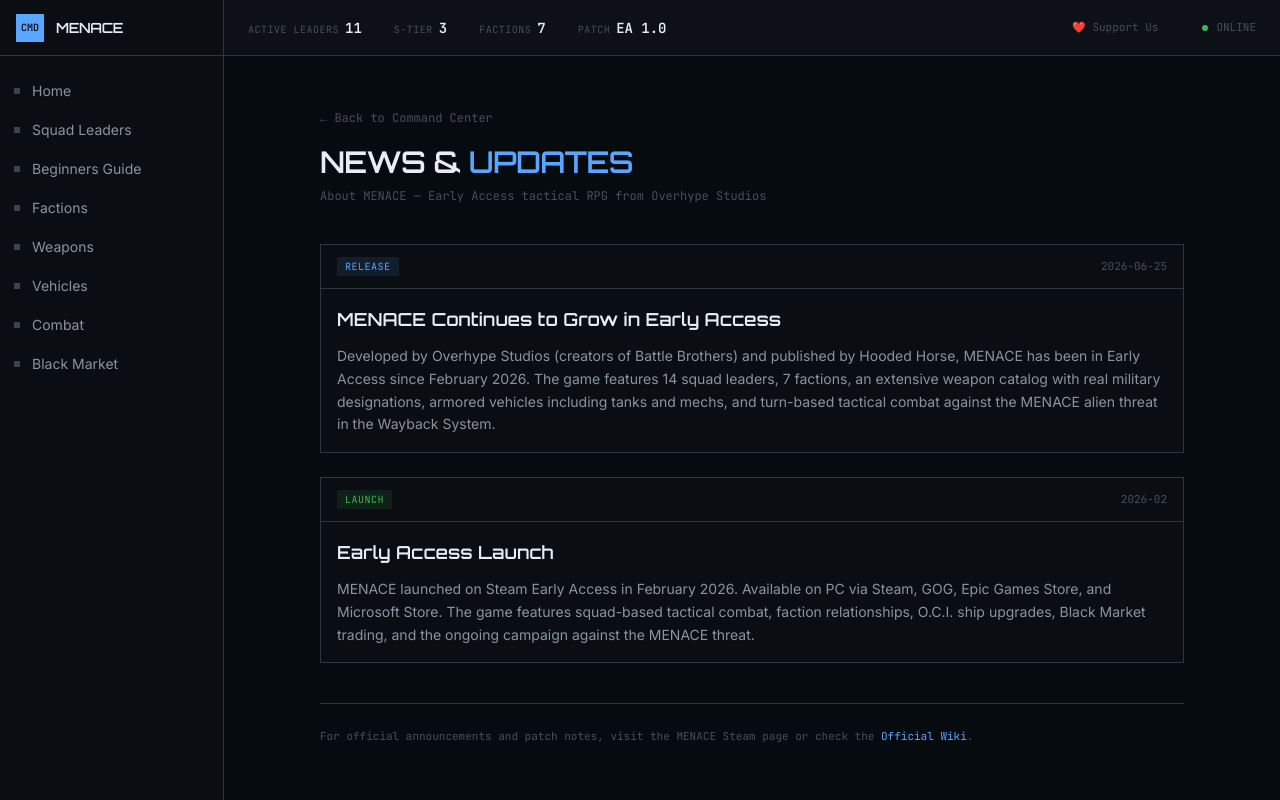
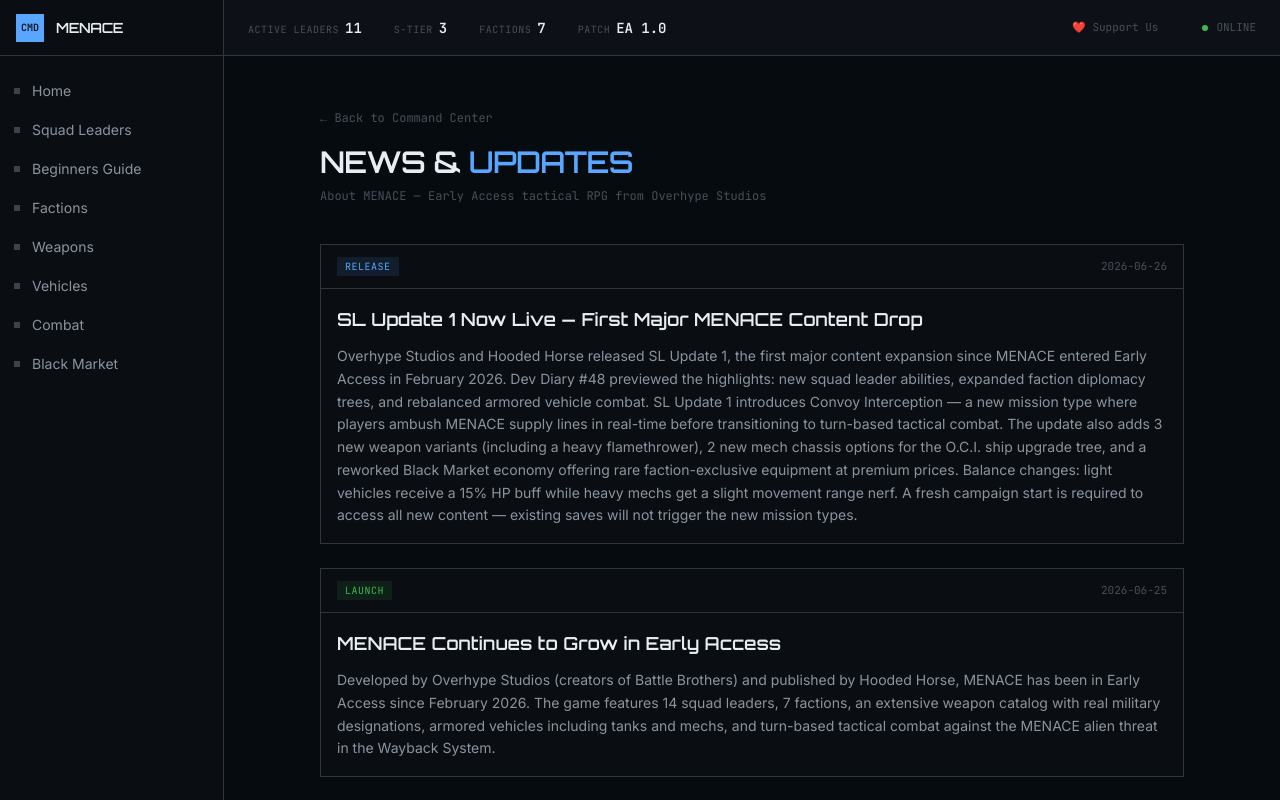
Before and after one commit to ryuuu2020/menace-guide, a Next.js app: page /news in a window 1280 px wide. Shown: the top 800 px of the page. Built offline with nearby package versions, Linux system fonts and the light colour scheme.

Commit message:
news: 2026-06-26 daily update

```diff
--- a/app/news/page.tsx
+++ b/app/news/page.tsx
@@ -1,6 +1,12 @@
 import Link from 'next/link';
 
 const FACTS = [
+      {
+    date: '2026-06-26',
+    title: 'SL Update 1 Now Live — First Major MENACE Content Drop',
+    content:
+      'Overhype Studios and Hooded Horse released SL Update 1, the first major content expansion since MENACE entered Early Access in February 2026. Dev Diary #48 previewed the highlights: new squad leader abilities, expanded faction diplomacy trees, and rebalanced armored vehicle combat. SL Update 1 introduces Convoy Interception — a new mission type where players ambush MENACE supply lines in real-time before transitioning to turn-based tactical combat. The update also adds 3 new weapon variants (including a heavy flamethrower), 2 new mech chassis options for the O.C.I. ship upgrade tree, and a reworked Black Market economy offering rare faction-exclusive equipment at premium prices. Balance changes: light vehicles receive a 15% HP buff while heavy mechs get a slight movement range nerf. A fresh campaign start is required to access all new content — existing saves will not trigger the new mission types.',
+  },
   {
     date: '2026-06-25',
     title: 'MENACE Continues to Grow in Early Access',
```
